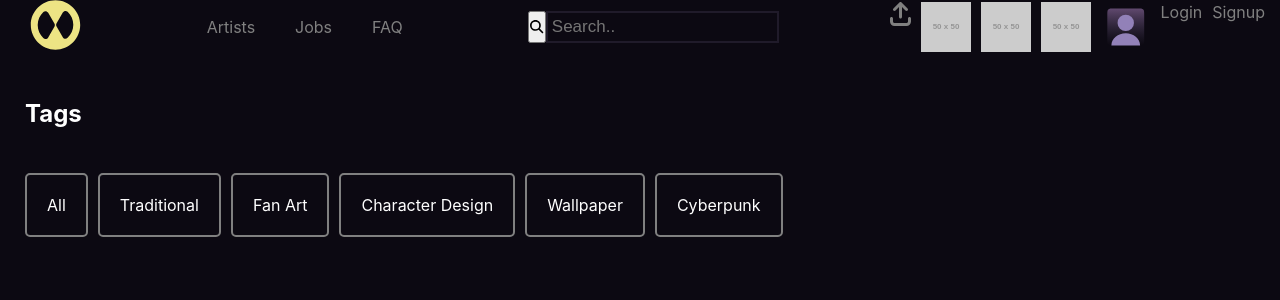
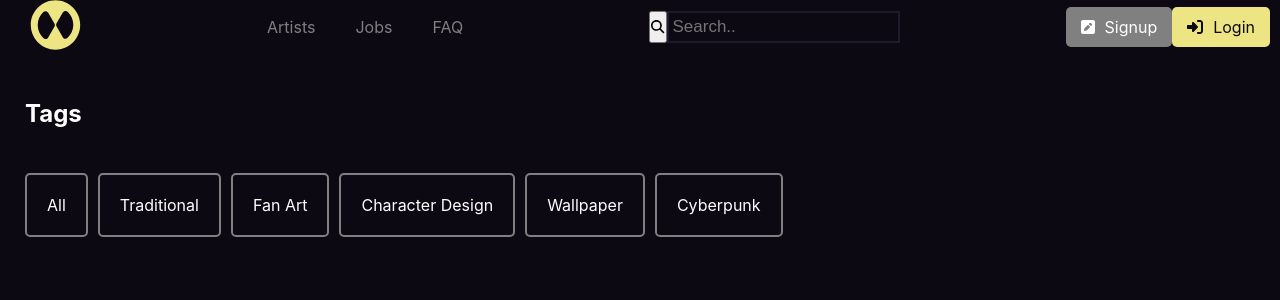
Before and after one commit to JaKriFal/Web-Project-Group-5, a React (Create React App) app in the folder Project/Frontend/artsite-front/: page / in a window 1280 px wide. Shown: the top 300 px of the page. Built offline with nearby package versions, Linux system fonts and the light colour scheme.

Commit message:
Added lots of stylising to Nav, Home (images), Newpage, ManagePortfolio

```diff
--- a/Project/Frontend/artsite-front/src/components/ArtworkDetails.js
+++ b/Project/Frontend/artsite-front/src/components/ArtworkDetails.js
@@ -1,16 +1,26 @@
-import React from 'react';
+import React from "react";
 import "../styles/mainstyle.css";
 import "../styles/artworkdetailsstyle.css";
 
 const ArtworkDetails = ({ artwork }) => {
-  const { title, images, description, tags } = artwork;
+  const { title, images, description, tags, thumbnail } = artwork;
 
   return (
     <div className="artwork-details">
+      <img
+        src={`uploads/${thumbnail}`}
+        alt="Artwork Thumbnail"
+        style={{ maxWidth: "250px", maxHeight: "250px" }}
+      />
       <h2>{title}</h2>
       <div className="artwork-images">
         {images.map((image, index) => (
-          <img key={index} src={`uploads/${image}`} alt={`Artwork ${index + 1}`} />
+          <img
+            key={index}
+            src={`uploads/${image}`}
+            alt={`Artwork ${index + 1}`}
+            style={{ maxWidth: "300px", maxHeight: "300px" }}
+          />
         ))}
       </div>
       <p>{description}</p>
--- a/Project/Frontend/artsite-front/src/components/ImageUploader.js
+++ b/Project/Frontend/artsite-front/src/components/ImageUploader.js
@@ -2,6 +2,7 @@ import { useArtworkContext } from "../hooks/useArtworkContext";
 import { FontAwesomeIcon } from "@fortawesome/react-fontawesome";
 import { faImage } from "@fortawesome/free-solid-svg-icons";
 import { faArrowUp } from "@fortawesome/free-solid-svg-icons";
+import { faTrashCan } from "@fortawesome/free-solid-svg-icons";
 
 const ImageUploader = () => {
   const { images, dispatch } = useArtworkContext();
@@ -42,7 +43,9 @@ const ImageUploader = () => {
             <div key={index} className="image-card">
               <div className="image-header">
                 <p>{image.name}</p>
-                <span onClick={() => handleDeleteImage(image)}>X</span>
+                <span onClick={() => handleDeleteImage(image)}>
+                  <FontAwesomeIcon icon={faTrashCan} className="trash-icon" />
+                </span>
               </div>
               <img
                 src={URL.createObjectURL(image)}
--- a/Project/Frontend/artsite-front/src/components/Nav.js
+++ b/Project/Frontend/artsite-front/src/components/Nav.js
@@ -5,17 +5,21 @@ import PathConstants from "../routes/pathConstants";
 import { FontAwesomeIcon } from "@fortawesome/react-fontawesome";
 import { faSearch } from "@fortawesome/free-solid-svg-icons";
 import { faArrowUpFromBracket } from "@fortawesome/free-solid-svg-icons";
+import { faImages } from "@fortawesome/free-solid-svg-icons";
+import { faGear } from "@fortawesome/free-solid-svg-icons";
+import { faRightFromBracket } from "@fortawesome/free-solid-svg-icons";
+import { faRightToBracket } from "@fortawesome/free-solid-svg-icons";
+import { faSquarePen } from "@fortawesome/free-solid-svg-icons";
 import Logo from "../assets/VectorLogo.svg";
 import DefaultProfile from "../assets/User_box_duotone.svg";
-import { useAuthContext } from '../hooks/useAuthContext';
-import { useLogout } from '../hooks/useLogout'
-
+import { useAuthContext } from "../hooks/useAuthContext";
+import { useLogout } from "../hooks/useLogout";
 
 export default function Nav() {
-  const { user } = useAuthContext()
-  const { logout } = useLogout()
+  const { user } = useAuthContext();
+  const { logout } = useLogout();
   const handleClick = async () => {
-    await logout()
+    await logout();
   };
 
   return (
@@ -41,28 +45,33 @@ export default function Nav() {
         <input type="text" placeholder="Search.." name="search" />
       </form>
       <ul className="nav-buttons">
+        {user && (
+          <>
             <li className="nav-button">
               <Link to={PathConstants.NEW}>
                 <FontAwesomeIcon
                   icon={faArrowUpFromBracket}
                   size="xl"
-              className="icon"
+                  className="nav-icons"
                 />
               </Link>
             </li>
             <li className="nav-button">
               <Link to={PathConstants.MANAGEPORTFOLIO}>
-            <img src="https://placehold.co/50x50" alt="logo" />
+                <FontAwesomeIcon
+                  icon={faImages}
+                  size="xl"
+                  className="nav-icons"
+                />
               </Link>
             </li>
             <li className="nav-button">
               <Link to={PathConstants.NEWJOB}>
-            <img src="https://placehold.co/50x50" alt="logo" />
-          </Link>
-        </li>
-        <li className="nav-button">
-          <Link to={PathConstants.HOME}>
-            <img src="https://placehold.co/50x50" alt="logo" />
+                <FontAwesomeIcon
+                  icon={faGear}
+                  size="xl"
+                  className="nav-icons"
+                />
               </Link>
             </li>
             <li className="nav-button">
@@ -71,19 +80,40 @@ export default function Nav() {
               </Link>
             </li>
             <li className="nav-button">
-          {user && (
-            <div>
-              <span>{user.email}</span>
-              <button onClick={handleClick}>Log out</button>
-            </div>
+              <Link to={PathConstants.HOME}>
+                <FontAwesomeIcon
+                  icon={faRightFromBracket}
+                  size="xl"
+                  className="nav-icons"
+                  onClick={handleClick}
+                />
+              </Link>
+            </li>
+          </>
         )}
         {!user && (
-            <div>
-              <Link to={PathConstants.LOGIN}>Login</Link>
-              <Link to={PathConstants.REGISTER}>Signup</Link>
-            </div>
+          <>
+            <li className="nav-button">
+              <span className="signup">
+                <Link to={PathConstants.REGISTER} className="signup-text">
+                  <FontAwesomeIcon icon={faSquarePen} className="signup-icon" />
+                  Signup
+                </Link>
+              </span>
+            </li>
+            <li className="nav-button">
+              <span className="login">
+                <Link to={PathConstants.LOGIN} className="login-text">
+                  <FontAwesomeIcon
+                    icon={faRightToBracket}
+                    className="login-icon"
+                  />
+                  Login
+                </Link>
+              </span>
+            </li>
+          </>
         )}
-        </li>
       </ul>
     </nav>
   );
--- a/Project/Frontend/artsite-front/src/pages/JobPosting.js
+++ b/Project/Frontend/artsite-front/src/pages/JobPosting.js
@@ -16,7 +16,7 @@ export default function JobPosting() {
   };
 
   return (
-    <div className="wrapper">
+    <div className="wrapper-jobp">
       <form className="form-container" onSubmit={handleSubmit}>
         <MainCard title="Job Posting">
           <label htmlFor="position">* Job Position</label>
--- a/Project/Frontend/artsite-front/src/pages/Newp.js
+++ b/Project/Frontend/artsite-front/src/pages/Newp.js
@@ -25,7 +25,7 @@ export default function Nav() {
   return (
     <div className="wrapper">
       <form
-        className="container"
+        className="container-newp"
         encType="multipart/form-data"
         onSubmit={handleSubmit}
       >
--- a/Project/Frontend/artsite-front/src/styles/navstyle.css
+++ b/Project/Frontend/artsite-front/src/styles/navstyle.css
@@ -1,5 +1,14 @@
 html {
   box-sizing: border-box;
+}
+
+:root {
+  --background-color: #0c0912;
+  --font-color: #ffffff;
+  --primary-color: #201b2a;
+  --secondary-color: #9281b8;
+  --accent-color: #ede484;
+  --placeholder-color: #808080;
 }
 
 *,
@@ -13,7 +22,7 @@ html {
 .navbar span {
   margin-top: 20px;
   padding: 25px;
-  color: #FFFFFF;
+  color: #ffffff;
 }
 
 nav {
@@ -69,6 +78,8 @@ nav {
 .navbar .nav-buttons {
   list-style: none;
   display: flex;
+  justify-content: center;
+  align-items: center;
 }
 
 .navbar .nav-item a {
@@ -104,8 +115,36 @@ nav {
   color: #9281b8;
 }
 
-.navbar .icon:hover {
+.navbar .nav-icons:hover {
   color: #9281b8;
+}
+
+.navbar .login {
+  background-color: var(--accent-color);
+  border-radius: 5px;
+  padding: 10px;
+}
+
+.navbar .nav-button .login-text {
+  color: var(--background-color);
+}
+
+.navbar .login-icon {
+  padding-right: 10px;
+}
+
+.navbar .signup {
+  background-color: var(--placeholder-color);
+  border-radius: 5px;
+  padding: 10px;
+}
+
+.navbar .nav-button .signup-text {
+  color: var(--font-color);
+}
+
+.navbar .signup-icon {
+  padding-right: 10px;
 }
 
 .navbar .logo img {
--- a/Project/Frontend/artsite-front/src/styles/newjobstyle.css
+++ b/Project/Frontend/artsite-front/src/styles/newjobstyle.css
@@ -21,7 +21,7 @@ h4 {
   margin: 20px;
 }
 
-.wrapper {
+.wrapper-jobp {
   margin: 5%;
   display: flex;
   width: 100%;
--- a/Project/Frontend/artsite-front/src/styles/newpstyle.css
+++ b/Project/Frontend/artsite-front/src/styles/newpstyle.css
@@ -33,7 +33,7 @@ h2 {
   justify-content: center;
 }
 
-form.container {
+form.container-newp {
   display: flex;
   justify-content: center;
   flex-direction: column;
@@ -200,8 +200,8 @@ a {
 .images-container {
   display: flex;
   flex-direction: row;
-  justify-content: space-between;
   width: 100%;
+  gap: 10px;
   margin-top: 10px;
   padding: 0px;
   border-radius: 5px;
@@ -213,8 +213,7 @@ a {
   display: flex;
   flex-direction: column;
   justify-content: center;
-  width: 32%;
-  margin-bottom: 10px;
+  flex: 0 0 32%;
   padding: 0;
   border: 1px solid var(--secondary-color);
   background-color: var(--background-color);
@@ -247,6 +246,8 @@ a {
 .image-card img {
   width: 100%;
   height: 100%;
+  max-width: 300px;
+  max-height: 300px;
 }
 
 .tags {
@@ -296,3 +297,7 @@ a {
   color: var(--accent-color);
   padding-right: 10px;
 }
+
+.trash-icon {
+  color: rgb(189, 0, 0);
+}
```
Also changed, not shown: Project/Frontend/artsite-front/src/pages/ManagePortfolio.js (+12 -11 lines), Project/Frontend/artsite-front/src/styles/managepstyle.css (+32 -14 lines). Lines whose indentation alone changed are shown as unchanged.
